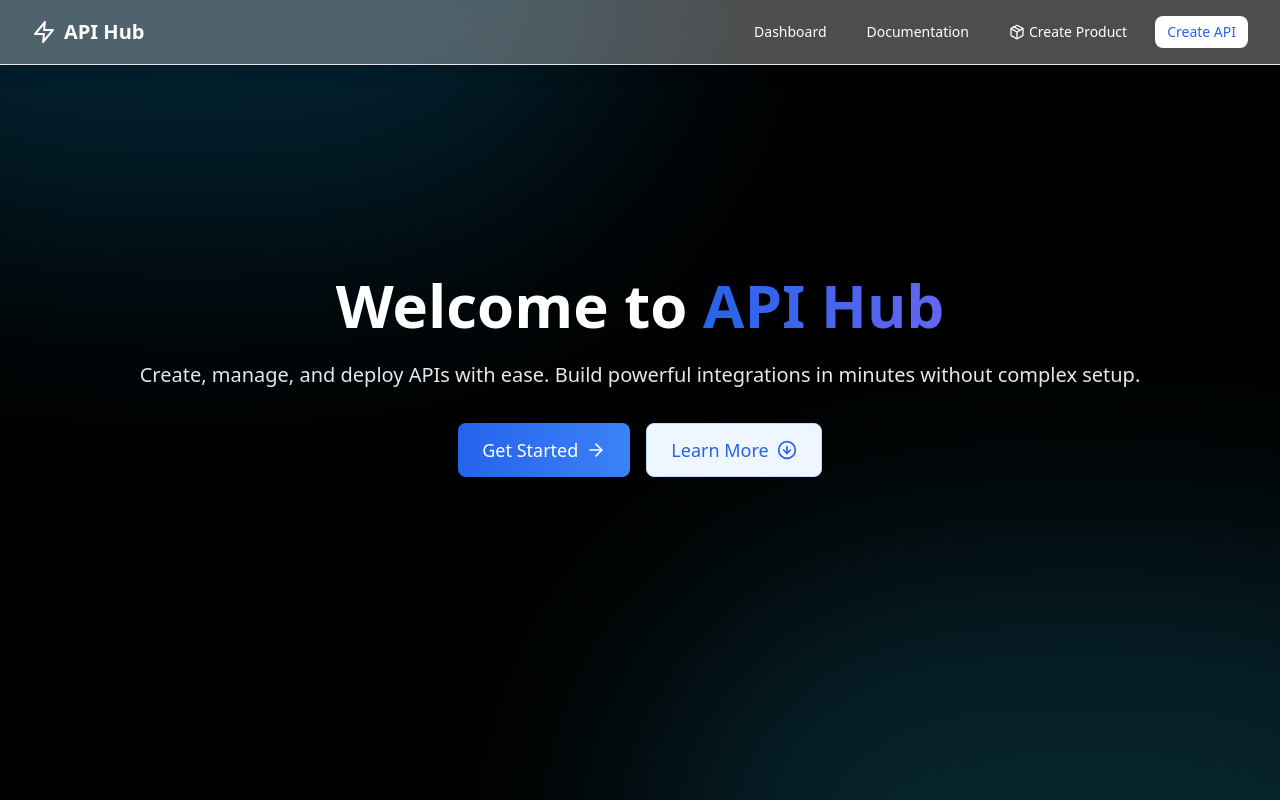
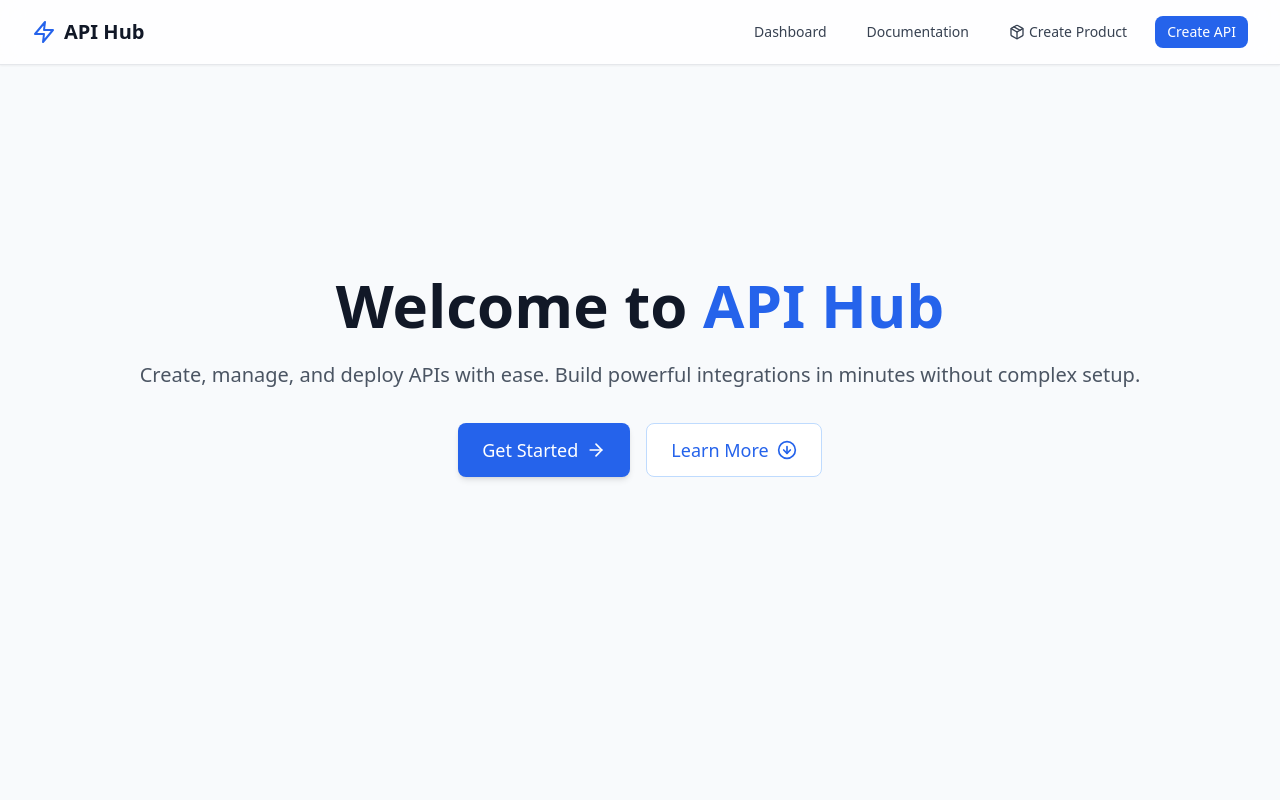
Before and after one commit to rajdesai17/apiproduct, a React (Vite) app: page / in a window 1280 px wide. Built offline with nearby package versions, Linux system fonts and the light colour scheme.

Commit message:
fix: update server and proxy ports to 5001, enhance Navbar and LandingPage styles for improved UI

```diff
--- a/src/components/Navbar.tsx
+++ b/src/components/Navbar.tsx
@@ -4,14 +4,14 @@ import { Zap, Package } from 'lucide-react';
 
 const Navbar: React.FC = () => {
   return (
-    <nav className="fixed top-0 left-0 right-0 z-50 backdrop-blur-md bg-white/30 border-b border-gray-200 shadow-lg">
+    <nav className="fixed top-0 left-0 right-0 z-50 backdrop-blur-md bg-white/80 border-b border-gray-200 shadow-sm">
       <div className="max-w-7xl mx-auto px-4 sm:px-6 lg:px-8">
         <div className="flex items-center justify-between h-16">
           <div className="flex items-center">
             <Link to="/" className="flex-shrink-0 cursor-pointer">
               <div className="flex items-center gap-2">
-                <Zap className="h-6 w-6 text-white" />
-                <span className="text-xl font-bold text-white">API Hub</span>
+                <Zap className="h-6 w-6 text-blue-600" />
+                <span className="text-xl font-bold text-gray-900">API Hub</span>
               </div>
             </Link>
           </div>
@@ -19,26 +19,26 @@ const Navbar: React.FC = () => {
           <div className="flex items-center space-x-4">
             <Link
               to="/dashboard"
-              className="text-sm text-white hover:text-gray-200 px-3 py-2"
+              className="text-sm text-gray-700 hover:text-gray-900 px-3 py-2 transition-colors"
             >
               Dashboard
             </Link>
             <Link
               to="/docs"
-              className="text-sm text-white hover:text-gray-200 px-3 py-2"
+              className="text-sm text-gray-700 hover:text-gray-900 px-3 py-2 transition-colors"
             >
               Documentation
             </Link>
             <Link
               to="/create-product"
-              className="text-sm text-white hover:text-gray-200 px-3 py-2 flex items-center gap-1"
+              className="text-sm text-gray-700 hover:text-gray-900 px-3 py-2 flex items-center gap-1 transition-colors"
             >
               <Package className="h-4 w-4" />
               Create Product
             </Link>
             <Link
               to="/create"
-              className="text-sm bg-white text-blue-600 px-3 py-1.5 rounded-lg hover:bg-gray-100 transition-all"
+              className="text-sm bg-blue-600 text-white px-3 py-1.5 rounded-lg hover:bg-blue-700 transition-all"
             >
               Create API
             </Link>
--- a/src/index.css
+++ b/src/index.css
@@ -5,7 +5,7 @@
 @layer base {
   html, body {
     @apply min-h-screen font-sans overflow-x-hidden;
-    background: transparent;
+    background: #f8fafc;
   }
 
   #root {
@@ -15,19 +15,19 @@
 
 @layer components {
   .form-input {
-    @apply w-full px-3 py-2 border border-gray-200 rounded-lg bg-white focus:ring-2 focus:ring-blue-400 focus:border-transparent outline-none transition-all duration-200 hover:border-gray-300;
+    @apply w-full px-4 py-2.5 border border-gray-200 rounded-lg bg-white focus:ring-2 focus:ring-blue-400 focus:border-transparent outline-none transition-all duration-200 hover:border-gray-300 text-gray-900 placeholder-gray-400;
   }
 
   .form-select {
-    @apply w-full px-3 py-2 border border-gray-200 rounded-lg bg-white focus:ring-2 focus:ring-blue-400 focus:border-transparent outline-none transition-all duration-200 hover:border-gray-300;
+    @apply w-full px-4 py-2.5 border border-gray-200 rounded-lg bg-white focus:ring-2 focus:ring-blue-400 focus:border-transparent outline-none transition-all duration-200 hover:border-gray-300 text-gray-900;
   }
 
   .form-textarea {
-    @apply w-full px-3 py-2 border border-gray-200 rounded-lg bg-white focus:ring-2 focus:ring-blue-400 focus:border-transparent outline-none transition-all duration-200 hover:border-gray-300 min-h-[80px];
+    @apply w-full px-4 py-2.5 border border-gray-200 rounded-lg bg-white focus:ring-2 focus:ring-blue-400 focus:border-transparent outline-none transition-all duration-200 hover:border-gray-300 min-h-[80px] text-gray-900 placeholder-gray-400;
   }
 
   .step-indicator {
-    @apply w-7 h-7 rounded-full flex items-center justify-center text-xs font-medium transition-all duration-300 shadow-sm hover:shadow-md;
+    @apply w-8 h-8 rounded-full flex items-center justify-center text-sm font-medium transition-all duration-300 shadow-sm hover:shadow-md;
   }
 
   .step-line {
@@ -44,15 +44,15 @@
       #ffffff 100%
     ) !important;
     clip-path: polygon(0 0, 100% 0, 85% 100%, 0% 100%);
-    min-height: 500px; /* Ensure minimum height */
+    min-height: 500px;
   }
 
   .content-side {
-    @apply bg-white py-6 px-8;
+    @apply bg-white py-8 px-8;
   }
 
   .continue-button {
-    @apply bg-gradient-to-r from-blue-600 to-blue-500 text-white px-5 py-2 rounded-lg hover:from-blue-700 hover:to-blue-600 transition-all duration-300 flex items-center space-x-2 text-sm font-medium shadow-md hover:shadow-lg transform hover:-translate-y-0.5;
+    @apply bg-blue-600 text-white px-6 py-2.5 rounded-lg hover:bg-blue-700 transition-all duration-300 flex items-center space-x-2 text-sm font-medium shadow-sm hover:shadow-md transform hover:-translate-y-0.5;
   }
 
   .back-button {
@@ -60,7 +60,7 @@
   }
 
   .method-button {
-    @apply p-3 rounded-lg flex items-center space-x-2 transition-all duration-300 shadow-sm hover:shadow-md transform hover:-translate-y-0.5;
+    @apply p-4 rounded-lg flex items-center space-x-2 transition-all duration-300 shadow-sm hover:shadow-md transform hover:-translate-y-0.5;
   }
 
   .auth-toggle {
@@ -72,7 +72,7 @@
   }
 
   .review-card {
-    @apply bg-gray-50 rounded-lg p-5 shadow-inner border border-gray-100;
+    @apply bg-gray-50 rounded-lg p-6 shadow-sm border border-gray-100;
   }
 
   /* Add the following styles to ensure border visibility on focus */
--- a/src/pages/LandingPage.tsx
+++ b/src/pages/LandingPage.tsx
@@ -2,35 +2,34 @@ import React from 'react';
 import { ArrowRight, ArrowDownCircle } from 'lucide-react';
 import { Link } from 'react-router-dom';
 import Navbar from '../components/Navbar';
-import BackgroundGradient from '../components/BackgroundGradient';
 
 const LandingPage: React.FC = () => {
   return (
     <>
-      <BackgroundGradient />
+      <div className="fixed inset-0 bg-gradient-to-b from-blue-50 to-white -z-10" />
       <Navbar />
       <div className="relative z-10 flex items-center justify-center min-h-screen">
         <div className="w-full max-w-7xl mx-auto px-4 sm:px-6 lg:px-8 py-12 space-y-24 text-center">
           {/* Hero Section */}
           <div className="flex flex-col items-center gap-12">
             <div className="text-center">
-              <h1 className="text-5xl sm:text-6xl font-extrabold text-white mb-6 leading-tight">
-                Welcome to <span className="text-blue-600 bg-clip-text text-transparent bg-gradient-to-r from-blue-600 to-indigo-500">API Hub</span>
+              <h1 className="text-5xl sm:text-6xl font-extrabold text-gray-900 mb-6 leading-tight">
+                Welcome to <span className="text-blue-600">API Hub</span>
               </h1>
-              <p className="text-xl text-gray-200 mb-8 leading-relaxed">
+              <p className="text-xl text-gray-600 mb-8 leading-relaxed">
                 Create, manage, and deploy APIs with ease. Build powerful integrations in minutes without complex setup.
               </p>
               <div className="flex flex-col sm:flex-row gap-4 justify-center">
                 <Link
                   to="/create"
-                  className="inline-flex items-center justify-center px-6 py-3 text-lg font-medium text-white bg-gradient-to-r from-blue-600 to-blue-500 rounded-lg hover:from-blue-700 hover:to-blue-600 transition-all duration-300 transform hover:-translate-y-0.5 shadow-lg hover:shadow-xl"
+                  className="inline-flex items-center justify-center px-6 py-3 text-lg font-medium text-white bg-blue-600 rounded-lg hover:bg-blue-700 transition-all duration-300 transform hover:-translate-y-0.5 shadow-md hover:shadow-lg"
                 >
                   Get Started
                   <ArrowRight className="ml-2 h-5 w-5" />
                 </Link>
                 <button
                   onClick={() => document.getElementById('features')?.scrollIntoView({ behavior: 'smooth' })}
-                  className="inline-flex items-center justify-center px-6 py-3 text-lg font-medium text-blue-600 bg-blue-50 border border-blue-200 rounded-lg hover:bg-blue-100 transition-all duration-300"
+                  className="inline-flex items-center justify-center px-6 py-3 text-lg font-medium text-blue-600 bg-white border border-blue-200 rounded-lg hover:bg-blue-50 transition-all duration-300"
                 >
                   Learn More
                   <ArrowDownCircle className="ml-2 h-5 w-5" />
@@ -38,7 +37,7 @@ const LandingPage: React.FC = () => {
               </div>
             </div>
             <div className="relative">
-              <div className="absolute -inset-0.5 bg-gradient-to-r from-blue-600 to-indigo-500 rounded-xl blur-lg opacity-75"></div>
+              <div className="absolute -inset-0.5 bg-gradient-to-r from-blue-600 to-indigo-500 rounded-xl blur-lg opacity-20"></div>
               {/* Add your image or illustration here */}
             </div>
           </div>
--- a/vite.config.ts
+++ b/vite.config.ts
@@ -10,7 +10,7 @@ export default defineConfig({
   server: {
     proxy: {
       '/api': {
-        target: 'http://localhost:5000',
+        target: 'http://localhost:5001',
         changeOrigin: true,
         secure: false,
         configure: (proxy) => {
```
Also changed, not shown: 1 other file (tests, documents, lock files or other folders).
